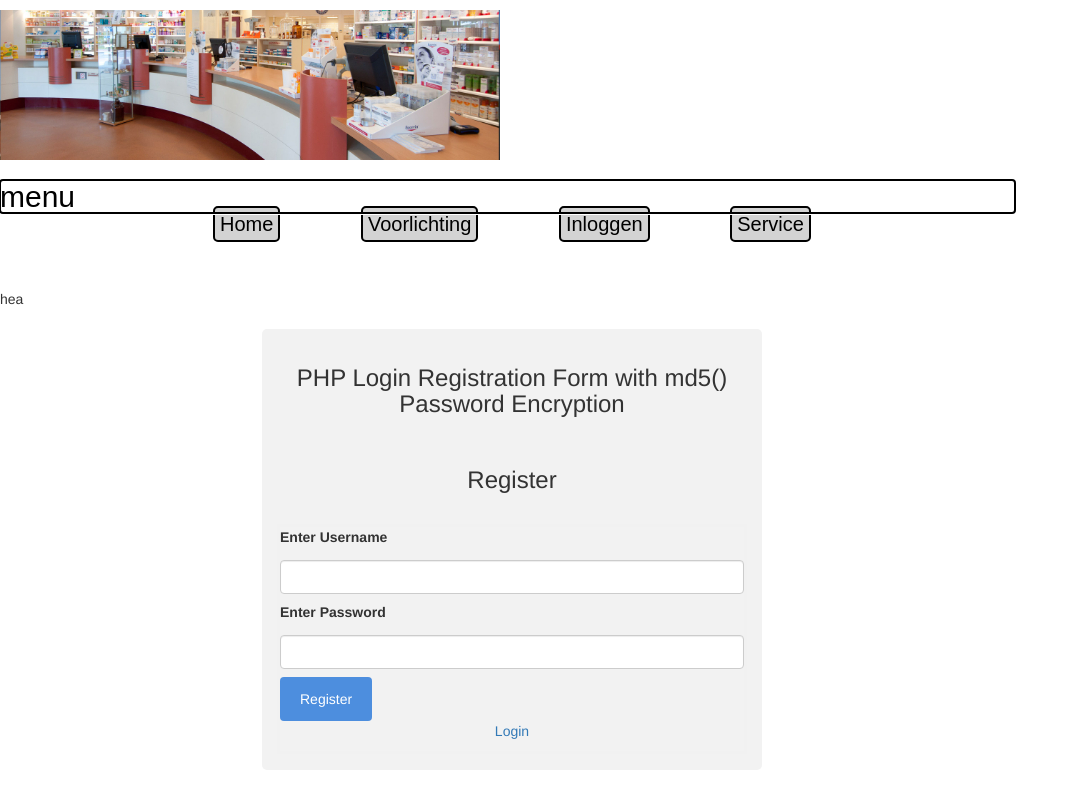
After one commit to Daan7777/apotheeker-website, a PHP site: page /register.php in a window 1280 px wide. The commit adds this page. Shown: the whole page, without its empty margins (0-1079 px from the left). Run offline with PHP 8.4, Linux system fonts and the light colour scheme.

Commit message:
heel veel

```diff
--- /dev/null
+++ b/register.php
@@ -0,0 +1,126 @@
+<?php
+ include("includes/databaselink.php");
+ session_start();
+ if(isset($_SESSION["username"]))
+ {
+      header("location:entry.php");
+ }
+ if(isset($_POST["register"]))
+ {
+      if(empty($_POST["username"]) && empty($_POST["password"]))
+      {
+           echo '<script>alert("Both Fields are required")</script>';
+      }
+      else
+      {
+           $username = mysqli_real_escape_string($conn, $_POST["username"]);
+           $password = mysqli_real_escape_string($conn, $_POST["password"]);
+           $password = md5($password);
+           $query = "INSERT INTO users (username, password) VALUES('$username', '$password')";
+           if(mysqli_query($conn, $query))
+           {
+                echo '<script>alert("Registration Done")</script>';
+           }
+      }
+ }
+ if(isset($_POST["login"]))
+ {
+      if(empty($_POST["username"]) && empty($_POST["password"]))
+      {
+           echo '<script>alert("Both Fields are required")</script>';
+      }
+      else
+      {
+           $username = mysqli_real_escape_string($conn, $_POST["username"]);
+           $password = mysqli_real_escape_string($conn, $_POST["password"]);
+           $password = md5($password);
+           $query = "SELECT * FROM users WHERE username = '$username' AND password = '$password'";
+           $result = mysqli_query($conn, $query);
+           if(mysqli_num_rows($result) > 0)
+           {
+                $_SESSION['username'] = $username;
+                header("location:entry.php");
+           }
+           else
+           {
+                echo '<script>alert("Wrong User Details")</script>';
+           }
+      }
+ }
+ ?>
+ <!DOCTYPE html>
+ <html>
+      <head>
+              <meta charset="UTF-8">
+    <meta name="viewport" content="width=device-width, initial-scale=1.0">
+    <title>Document</title>
+    <link rel="stylesheet" href="css/commonstyle.css">
+</head>
+<head>
+<body>
+<img class="logo" src="pictures/banner.jpg">
+      <div class="menu">
+        <h2>menu</h2>
+      </div>
+      <div class="nav">
+        <a href="index.php">Home</a>
+        <a href="voorlichting.php">Voorlichting</a>
+        <a href="inlogscherm.php">Inloggen</a>
+        <a href="service.php">Service</a>
+      </div>
+      </div>
+          </body>
+    <div class="mid">
+        </h2>
+    </div>
+    hea
+           <script src="https://ajax.googleapis.com/ajax/libs/jquery/2.2.0/jquery.min.js"></script>
+           <link rel="stylesheet" href="https://maxcdn.bootstrapcdn.com/bootstrap/3.3.6/css/bootstrap.min.css" />
+           <script src="https://maxcdn.bootstrapcdn.com/bootstrap/3.3.6/js/bootstrap.min.js"></script>
+      </head>
+      <body>
+           <br /><br />
+           <div class="container" style="width:500px;">
+                <h3 align="center">PHP Login Registration Form with md5() Password Encryption</h3>
+                <br />
+                <?php
+                if(isset($_GET["action"]) == "login")
+                {
+                ?>
+                <h3 align="center">Login</h3>
+                <br />
+                <form method="post">
+                     <label>Enter Username</label>
+                     <input type="text" name="username" class="form-control" />
+                     <br />
+                     <label>Enter Password</label>
+                     <input type="password" name="password" class="form-control" />
+                     <br />
+                     <input type="submit" name="login" value="Login" class="btn btn-info" />
+                     <br />
+                     <p align="center"><a href="index.php">Register</a></p>
+                </form>
+                <?php
+                }
+                else
+                {
+                ?>
+                <h3 align="center">Register</h3>
+                <br />
+                <form method="post">
+                     <label>Enter Username</label>
+                     <input type="text" name="username" class="form-control" />
+                     <br />
+                     <label>Enter Password</label>
+                     <input type="password" name="password" class="form-control" />
+                     <br />
+                     <input type="submit" name="register" value="Register" class="btn btn-info" />
+                     <br />
+                     <p align="center"><a href="index.php?action=login">Login</a></p>
+                </form>
+                <?php
+                }
+                ?>
+           </div>
+      </body>
+ </html>
```
Also changed, not shown: inlogscherm.php (+84 -43 lines).
